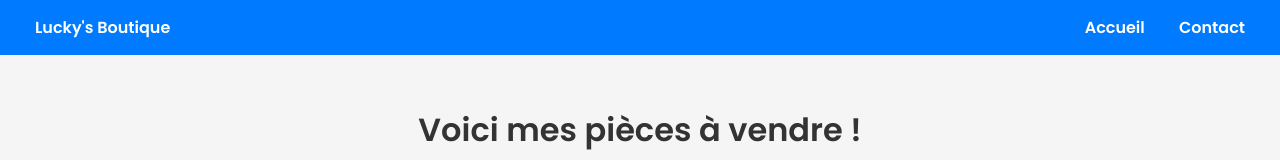
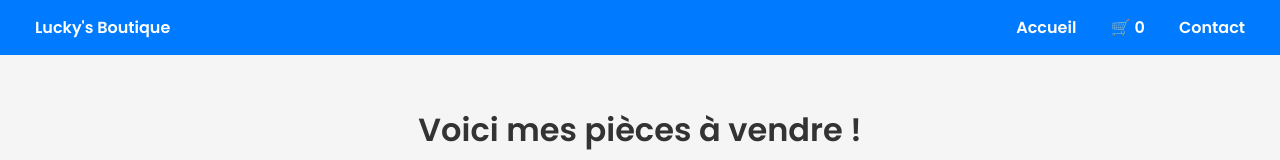
Before and after one commit to Idkwtp-ux/dkahafdsfjhsgfksagfj, a plain HTML site: page index.html in a window 1280 px wide. Shown: the top 160 px of the page. Drawn offline with Linux system fonts and the light colour scheme.

Commit message:
Update index.html

```diff
--- a/index.html
+++ b/index.html
@@ -122,7 +122,7 @@
 <div><a href="index.html">Lucky's Boutique</a></div>
 <div>
 <a href="index.html">Accueil</a>
-
+<a href="#panier">🛒 <span id="compteur-panier">0</span></a>
 <a href="contact.html">Contact</a>
 </div>
 </nav>
```
